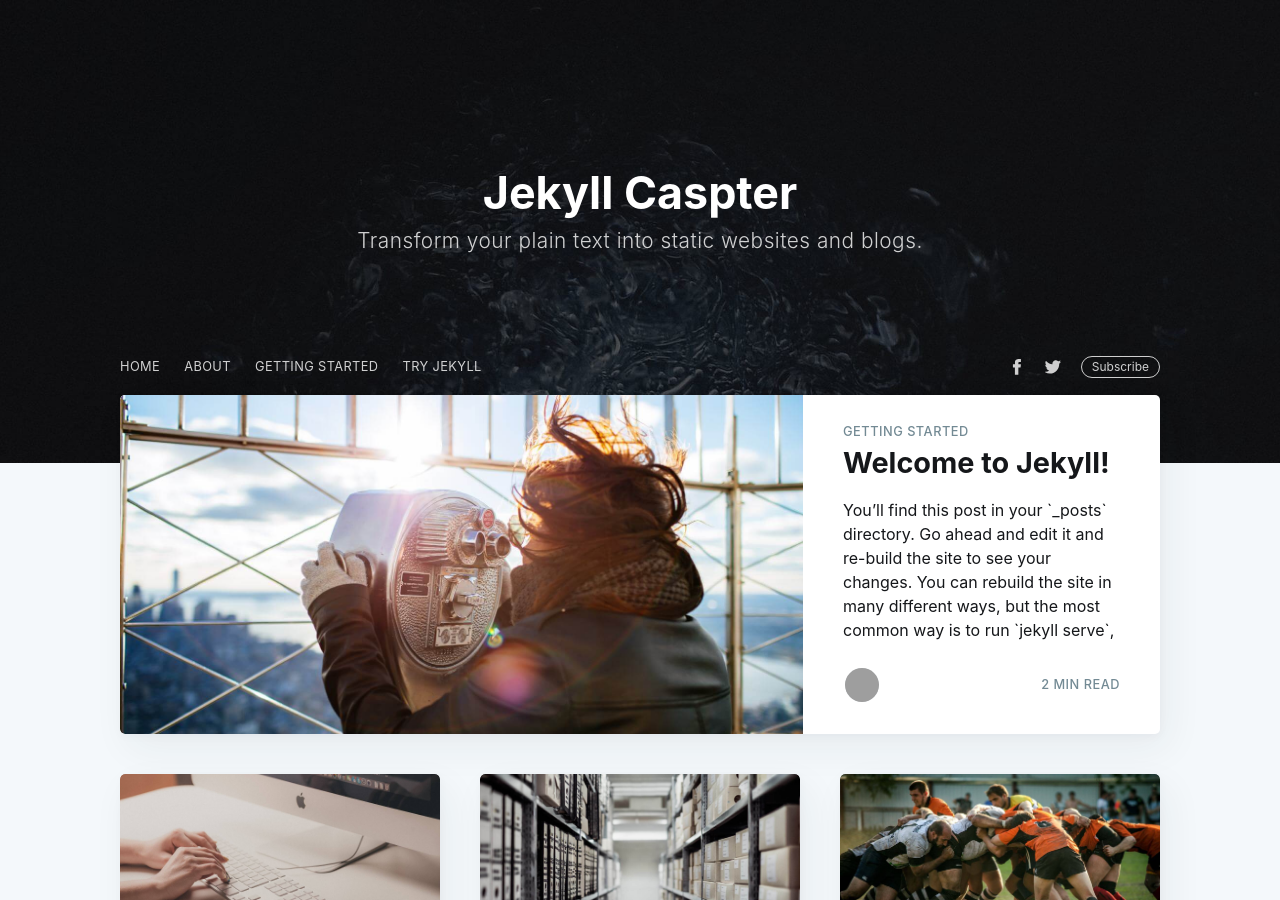
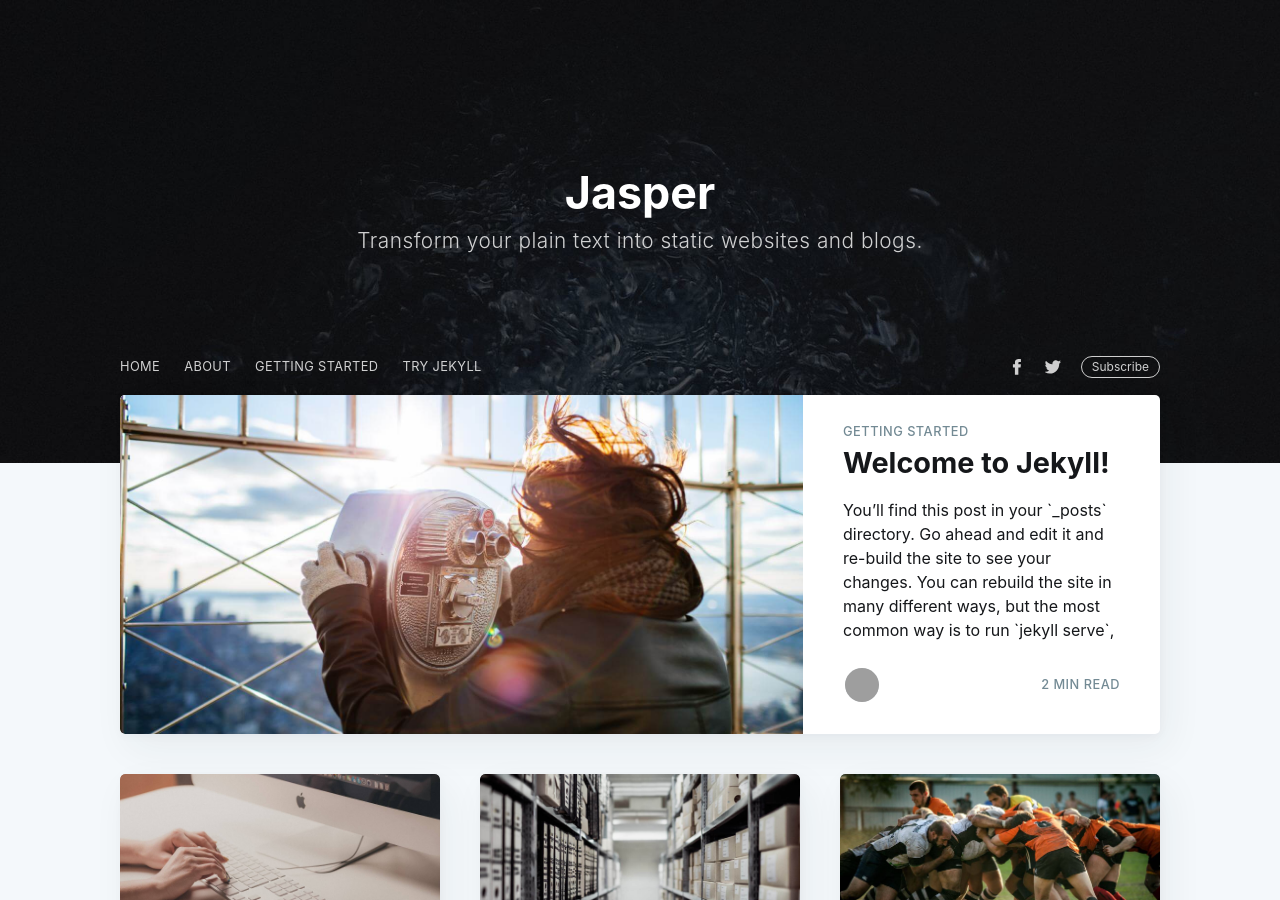
Before and after one commit to mittalyashu/jasper, a Jekyll site: the page built from index.md, in a window 1280 px wide and 900 px high. Built offline with Jekyll 4.4.1, drawn with Linux system fonts in a browser that asks for light colours; grey boxes are pictures that could not be loaded.

Commit message:
Update the site title
Renamed the site title from Jekyll Casper to Jasper

```diff
--- a/_config.yml
+++ b/_config.yml
@@ -13,7 +13,7 @@
 # you will see them accessed via {{ site.title }}, {{ site.email }}, and so on.
 # You can create any custom variable you would like, and they will be accessible
 # in the templates via {{ site.myvariable }}.
-title: Jekyll Caspter
+title: Jasper
 email: yashu@codecarrot.net
 description: >- # this means to ignore newlines until "baseurl:"
   Transform your plain text into static websites and blogs.
```
